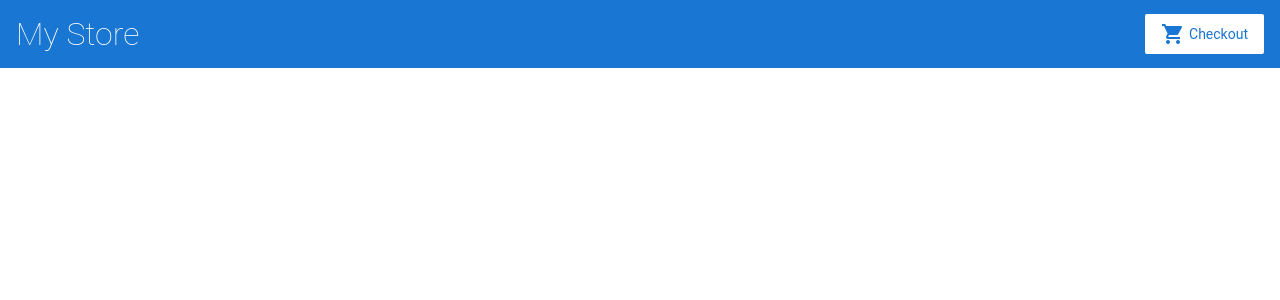
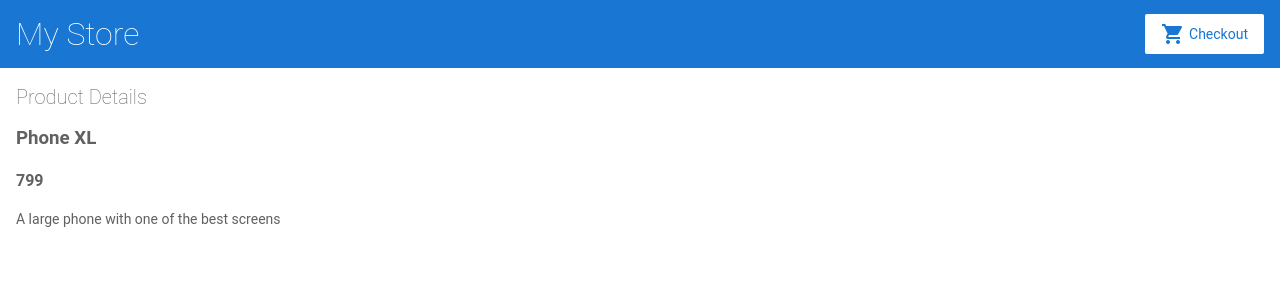
Before and after one commit to sudhirchauhan/angular-study, an Angular app: page /products/0 in a window 1280 px wide. Before the commit this address led to /. Shown: the top 300 px of the page. Built offline with nearby package versions, Linux system fonts and the light colour scheme.

Commit message:
Added routing and navigation

```diff
--- a/src/app/app.module.ts
+++ b/src/app/app.module.ts
@@ -7,6 +7,7 @@
 import { TopBarComponent } from './top-bar/top-bar.component';
 import { ProductListComponent } from './product-list/product-list.component';
 import { ProductAlertsComponent } from './product-alerts/product-alerts.component';
+import { ProductDetailsComponent } from './product-details/product-details.component';
 
 @NgModule({
   imports: [
@@ -14,13 +15,15 @@
     ReactiveFormsModule,
     RouterModule.forRoot([
       { path: '', component: ProductListComponent },
+      {path: 'products/:productId', component: ProductDetailsComponent}
     ])
   ],
   declarations: [
     AppComponent,
     TopBarComponent,
     ProductListComponent,
-    ProductAlertsComponent
+    ProductAlertsComponent,
+    ProductDetailsComponent
   ],
   bootstrap: [ AppComponent ]
 })
--- /dev/null
+++ b/src/app/product-details/product-details.component.html
@@ -0,0 +1,7 @@
+<h2> Product Details </h2>
+
+<div *ngIf="product">
+  <h3>{{ product.name}}</h3>
+<h4>{{ product.price}}</h4>
+<p>{{ product.description}}</p>
+</div>
--- /dev/null
+++ b/src/app/product-details/product-details.component.ts
@@ -0,0 +1,21 @@
+import { Component, OnInit } from '@angular/core';
+import { ActivatedRoute } from '@angular/router';
+
+import {products} from '../products';
+
+@Component({
+  selector: 'app-product-details',
+  templateUrl: './product-details.component.html',
+  styleUrls: ['./product-details.component.css']
+})
+export class ProductDetailsComponent implements OnInit {
+  product;
+  constructor( private route: ActivatedRoute) { }
+
+  ngOnInit() {
+    this.route.paramMap.subscribe(params =>{
+      this.product = products[+params.get('productId')];
+    })
+  }
+
+}
--- a/src/app/product-list/product-list.component.html
+++ b/src/app/product-list/product-list.component.html
@@ -1,8 +1,9 @@
 <h2>Products</h2>
 
-<div *ngFor="let product of products">
+<div *ngFor="let product of products; index as productId">
   <h3>
-    <a [title]="product.name + ' details'">
+    <a [title]="product.name + ' details'"
+    [routerLink]="['/products',productId]">
     {{product.name}}
     </a>
   </h3>
```
Also changed, not shown: src/app/product-details/product-details.component.css (added).
